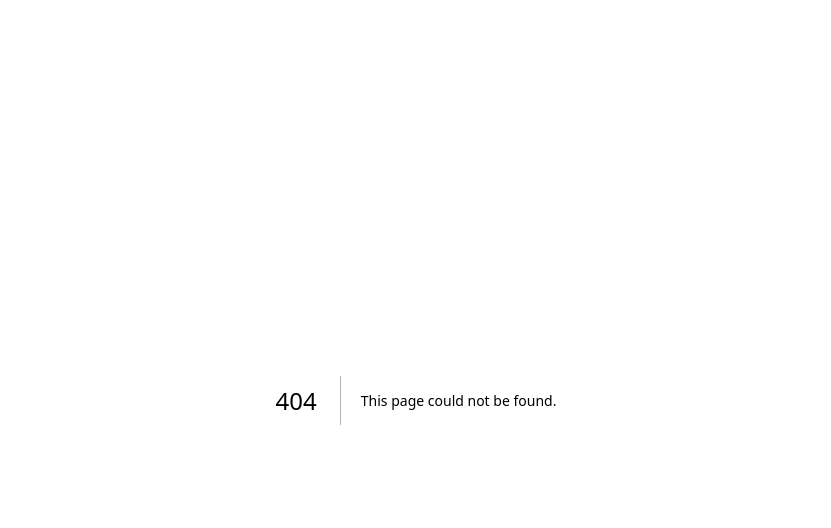
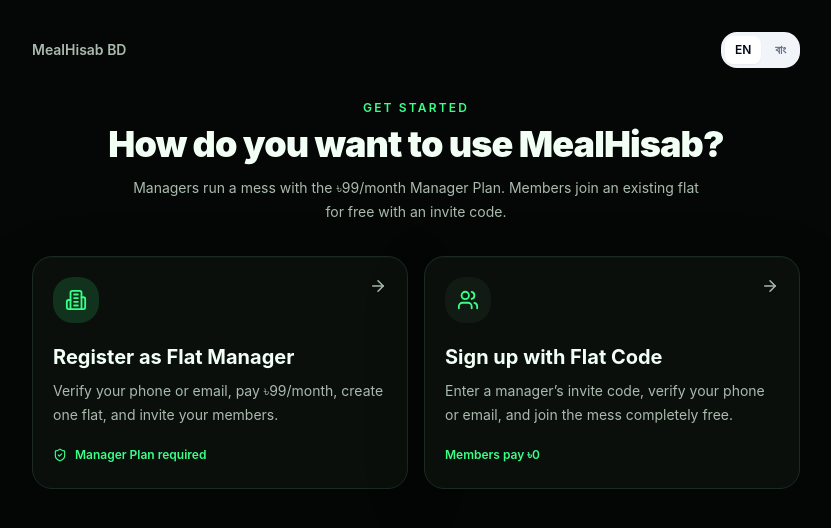
Before and after one commit to minhazesmail/MealHisab, a Next.js app: page /account-type in a window 1280 px wide. Before the commit this address had no page. Shown: the top 528 px of the page, without its empty margins (224-1055 px from the left). Built offline with nearby package versions, Linux system fonts and the light colour scheme.

Commit message:
Add account type selection flow

```diff
--- /dev/null
+++ b/src/app/account-type/page.tsx
@@ -0,0 +1,43 @@
+'use client'
+
+import Link from 'next/link'
+import { Building2, Users, ArrowRight, ShieldCheck } from 'lucide-react'
+import { LanguageToggle } from '@/components/language-provider'
+
+export default function AccountTypePage() {
+  return (
+    <main className="min-h-screen bg-canvas px-4 py-8 text-main">
+      <div className="mx-auto max-w-3xl">
+        <div className="mb-8 flex items-center justify-between">
+          <Link href="/" className="text-sm font-semibold text-muted hover:text-main">MealHisab BD</Link>
+          <LanguageToggle />
+        </div>
+        <div className="mb-8 text-center">
+          <p className="text-xs font-semibold uppercase tracking-[0.18em] text-brand-green">Get started</p>
+          <h1 className="mt-2 text-3xl font-black tracking-tight sm:text-4xl">How do you want to use MealHisab?</h1>
+          <p className="mx-auto mt-3 max-w-xl text-sm leading-6 text-muted">Managers run a mess with the ৳99/month Manager Plan. Members join an existing flat for free with an invite code.</p>
+        </div>
+        <div className="grid gap-4 md:grid-cols-2">
+          <Link href="/login?role=manager" className="group card border-brand-green/30 bg-surface-2 transition hover:-translate-y-0.5 hover:border-brand-green/50">
+            <div className="flex items-start justify-between gap-4">
+              <div className="rounded-2xl bg-brand-green/15 p-3 text-brand-green"><Building2 size={22}/></div>
+              <ArrowRight className="text-muted transition group-hover:translate-x-1 group-hover:text-brand-green" size={18}/>
+            </div>
+            <h2 className="mt-5 text-xl font-bold">Register as Flat Manager</h2>
+            <p className="mt-2 text-sm leading-6 text-muted">Verify your phone or email, pay ৳99/month, create one flat, and invite your members.</p>
+            <div className="mt-5 inline-flex items-center gap-2 text-xs font-semibold text-brand-green"><ShieldCheck size={14}/> Manager Plan required</div>
+          </Link>
+          <Link href="/login?role=member" className="group card bg-surface-2 transition hover:-translate-y-0.5 hover:border-line-strong">
+            <div className="flex items-start justify-between gap-4">
+              <div className="rounded-2xl bg-surface-3 p-3 text-brand-green"><Users size={22}/></div>
+              <ArrowRight className="text-muted transition group-hover:translate-x-1 group-hover:text-brand-green" size={18}/>
+            </div>
+            <h2 className="mt-5 text-xl font-bold">Sign up with Flat Code</h2>
+            <p className="mt-2 text-sm leading-6 text-muted">Enter a manager’s invite code, verify your phone or email, and join the mess completely free.</p>
+            <div className="mt-5 text-xs font-semibold text-brand-green">Members pay ৳0</div>
+          </Link>
+        </div>
+      </div>
+    </main>
+  )
+}
```
